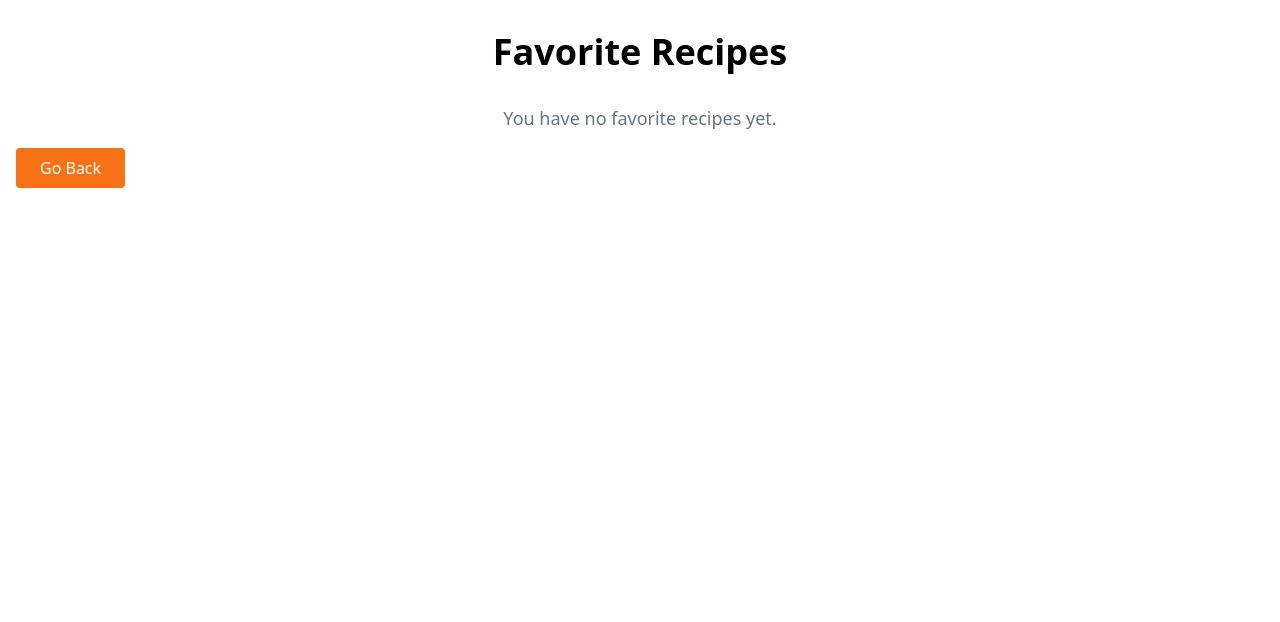
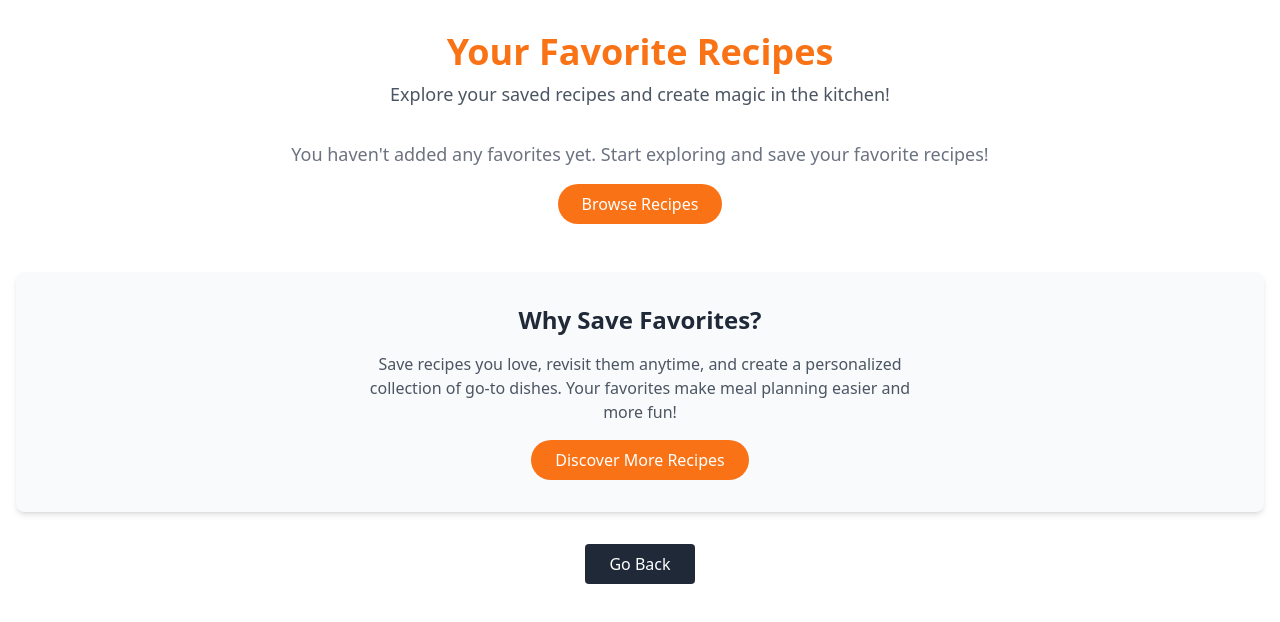
Before and after one commit to Dion464/recepie, a Next.js app: page /favorite in a window 1280 px wide. Shown: the top 622 px of the page. Built offline with nearby package versions, Linux system fonts and the light colour scheme.

Commit message:
improved featured recepie

```diff
--- a/src/app/components/featuredRecepies.js
+++ b/src/app/components/featuredRecepies.js
@@ -2,25 +2,42 @@ import Link from 'next/link';
 
 const FeaturedRecipe = ({ recipe }) => {
   return (
-    <section className="bg-gray-100 p-10 rounded-lg shadow-lg flex flex-col md:flex-row items-center justify-between">
+    <section className="bg-white p-8 md:p-16 rounded-lg shadow-xl flex flex-col md:flex-row items-center justify-between space-y-8 md:space-y-0">
       {/* Text Section (Left) */}
-      <div className="flex flex-col w-full md:w-1/2">
-        <h1 className="text-4xl md:text-5xl font-extrabold text-gray-900">{recipe.title}</h1>
-        <p className="text-lg text-gray-700 mt-4">{recipe.description}</p>
+      <div className="flex flex-col w-full md:w-1/2 space-y-6">
+        <h1 className="text-4xl md:text-5xl font-extrabold text-gray-900 leading-tight">
+          {recipe.title}
+        </h1>
+        <p className="text-lg text-gray-600">
+          Discover a delightful culinary experience with this recipe! {recipe.description}
+        </p>
+        <div className="text-gray-500 text-sm">
+          <p><strong>What you'll need:</strong></p>
+          <ul className="list-disc pl-6">
+            <li>Fresh ingredients</li>
+            <li>A pinch of creativity</li>
+            <li>Simple cooking tools</li>
+          </ul>
+        </div>
+
+        <p className="text-gray-700 mt-4">
+          This recipe is designed to be simple, flavorful, and enjoyable for both beginners and experienced cooks alike.
+        </p>
+
         <Link
-          href={`/recepie/${recipe.id}`}
-          className="mt-6 inline-block bg-orange-500 text-white py-2 px-4 rounded-lg text-lg font-semibold hover:bg-orange-600 transition max-w-max"
+      href={`/recepie/${recipe.id}`}
+          className="mblock mt-4 text-center bg-orange-500 text-white py-2 px-6 rounded-full hover:bg-orange-600 transition duration-200"
         >
-          View Details
+          View Recipe Details
         </Link>
       </div>
 
       {/* Image Section (Right) */}
-      <div className="w-full md:w-1/2 mt-6 md:mt-0 md:ml-6 rounded-lg overflow-hidden">
+      <div className="w-full md:w-1/2 mt-6 md:mt-0 md:ml-6 rounded-lg overflow-hidden shadow-md">
         <img
-          src={recipe.image}  // Assuming `recipe.image` contains the image URL
+          src={recipe.image} // Assuming `recipe.image` contains the image URL
           alt={recipe.title}
-          className="w-full h-full object-cover object-center rounded-lg"
+          className="w-full h-full object-cover object-center rounded-lg transition-transform duration-500 ease-in-out transform hover:scale-105"
         />
       </div>
     </section>
--- a/src/app/components/recepieCard.js
+++ b/src/app/components/recepieCard.js
@@ -4,7 +4,7 @@ import { useState, useEffect } from "react";
 import Link from "next/link";
 import Image from "next/image";
 
-// Utility to save favorites in localStorage
+
 const saveFavorite = (recipe) => {
   const favorites = JSON.parse(localStorage.getItem("favorites")) || [];
   if (!favorites.some((item) => item.id === recipe.id)) {
@@ -22,7 +22,7 @@ const removeFavorite = (recipeId) => {
 export default function RecipeCard({ recipe }) {
   const [isFavorite, setIsFavorite] = useState(false);
 
-  // Check localStorage for favorite status
+
   useEffect(() => {
     const favorites = JSON.parse(localStorage.getItem("favorites")) || [];
     setIsFavorite(favorites.some((item) => item.id === recipe.id));
@@ -39,7 +39,7 @@ export default function RecipeCard({ recipe }) {
 
   return (
     <div className="relative bg-white rounded-lg overflow-hidden shadow-lg w-full sm:w-72 mx-auto hover:scale-105 transition duration-300 ease-in-out">
-      {/* Image */}
+
       <img
         src={recipe.image}
         alt={recipe.title}
@@ -51,18 +51,17 @@ export default function RecipeCard({ recipe }) {
         onClick={toggleFavorite}
         className="absolute top-4 right-4 p-2 bg-white rounded-full shadow-md hover:scale-110 transition duration-300"
       >
-
         {isFavorite ? (
           <Image
             src="/favorite.png"
-            alt="Save"
+            alt="Unfavorite"
             width={24}
             height={24}
           />
         ) : (
           <Image
             src="/favorite (1).png"
-            alt="Saved"
+            alt="Favorite"
             width={24}
             height={24}
           />
@@ -72,13 +71,25 @@ export default function RecipeCard({ recipe }) {
       <div className="p-4">
 
         <h3 className="text-lg font-medium text-gray-800 mb-2">{recipe.title}</h3>
-        <div className="flex items-center text-sm text-gray-500">
-          <span className="text-yellow-500 mr-1">★</span>
-          <span>{recipe.readyInMinutes} min</span>
+
+        <div className="flex justify-between items-center text-sm text-gray-500 mb-4">
+          <div>
+            <span className="text-yellow-500 mr-1">★</span>
+            <span>{recipe.readyInMinutes} min</span>
+          </div>
+          <div className="text-gray-600 italic">Servings: {recipe.servings}</div>
         </div>
 
+
+        <p className="text-gray-600 text-sm mb-4">
+          {recipe.summary
+            ? `${recipe.summary.substring(0, 60)}...`
+            : "No description available."}
+        </p>
+
+
         <Link
-          href={`/recepie/${recipe.id}`} // Ensure this matches your routing
+          href={`/recepie/${recipe.id}`}
           className="block mt-4 text-center bg-orange-500 text-white py-2 px-6 rounded-full hover:bg-orange-600 transition duration-200"
         >
           View Details
--- a/src/app/components/recepieList.js
+++ b/src/app/components/recepieList.js
@@ -2,10 +2,46 @@ import RecipeCard from './recepieCard';
 
 const RecipeList = ({ recipes }) => {
   return (
-    <div className="grid grid-cols-1 sm:grid-cols-2 lg:grid-cols-3 gap-6 mt-8">
-      {recipes.map((recipe) => (
-        <RecipeCard key={recipe.id} recipe={recipe} />
-      ))}
+    <div className="container mx-auto px-4">
+      {/* About Recipes Section */}
+      <div className="bg-gray-100 rounded-lg p-8 shadow-md mb-8">
+        <h2 className="text-3xl font-bold text-center text-gray-800 mb-6">
+          Why You'll Love Our Recipes
+        </h2>
+        <div className="grid grid-cols-1 md:grid-cols-3 gap-8">
+          <div className="flex flex-col items-center">
+            <span className="text-4xl text-orange-500 mb-4">🍴</span>
+            <h4 className="text-xl font-semibold text-gray-700 mb-2">Easy to Follow</h4>
+            <p className="text-gray-600 text-center">
+              Our recipes are simple and easy to follow, making cooking accessible
+              for everyone, no matter your skill level.
+            </p>
+          </div>
+          <div className="flex flex-col items-center">
+            <span className="text-4xl text-orange-500 mb-4">💡</span>
+            <h4 className="text-xl font-semibold text-gray-700 mb-2">Creative Recipes</h4>
+            <p className="text-gray-600 text-center">
+              We offer a wide range of creative recipes, from classic comfort food
+              to innovative dishes, to keep your meals exciting.
+            </p>
+          </div>
+          <div className="flex flex-col items-center">
+            <span className="text-4xl text-orange-500 mb-4">🌱</span>
+            <h4 className="text-xl font-semibold text-gray-700 mb-2">Healthy Choices</h4>
+            <p className="text-gray-600 text-center">
+              Whether you're looking for low-calorie, vegetarian, or gluten-free options,
+              FoodApp has something to fit your dietary preferences.
+            </p>
+          </div>
+        </div>
+      </div>
+
+
+      <div className="grid grid-cols-1 sm:grid-cols-2 lg:grid-cols-3 gap-6">
+        {recipes.map((recipe) => (
+          <RecipeCard key={recipe.id} recipe={recipe} />
+        ))}
+      </div>
     </div>
   );
 };
--- a/src/app/favorite/page.js
+++ b/src/app/favorite/page.js
@@ -13,7 +13,11 @@ const FavoritesPage = () => {
 
   return (
     <div className="container mx-auto px-4 py-8">
-      <h1 className="text-4xl font-bold text-center text-black-500 mb-8">Favorite Recipes</h1>
+      {/* Header Section */}
+      <header className="text-center mb-8">
+        <h1 className="text-4xl font-bold text-orange-500 mb-2">Your Favorite Recipes</h1>
+        <p className="text-lg text-gray-600">Explore your saved recipes and create magic in the kitchen!</p>
+      </header>
 
       {/* Grid Layout */}
       <div className="grid grid-cols-1 sm:grid-cols-2 lg:grid-cols-3 gap-8">
@@ -30,7 +34,7 @@ const FavoritesPage = () => {
               />
               <div className="p-6">
                 <h3 className="text-xl font-semibold text-gray-800 mb-2">{recipe.title}</h3>
-                <p className="text-gray-500 mb-4">{recipe.readyInMinutes} min</p>
+                <p className="text-gray-500 mb-4">Ready in {recipe.readyInMinutes} min</p>
                 <Link
                   href={`/recepie/${recipe.id}`}
                   className="inline-block bg-orange-500 text-white text-center py-2 px-6 rounded-full hover:bg-orange-600 transition duration-200"
@@ -38,19 +42,45 @@ const FavoritesPage = () => {
                   View Recipe
                 </Link>
               </div>
-
             </div>
           ))
         ) : (
-          <p className="text-center text-lg text-gray-500 col-span-full">You have no favorite recipes yet.</p>
+          <div className="col-span-full text-center">
+            <p className="text-lg text-gray-500 mb-4">
+              You haven't added any favorites yet. Start exploring and save your favorite recipes!
+            </p>
+            <Link
+              href="/recipes"
+              className="inline-block bg-orange-500 text-white py-2 px-6 rounded-full hover:bg-orange-600 transition"
+            >
+              Browse Recipes
+            </Link>
+          </div>
         )}
       </div>
+
+      {/* Additional Section */}
+      <section className="mt-12 text-center bg-gray-50 py-8 rounded-lg shadow-md">
+        <h2 className="text-2xl font-semibold text-gray-800 mb-4">Why Save Favorites?</h2>
+        <p className="text-gray-600 max-w-xl mx-auto">
+          Save recipes you love, revisit them anytime, and create a personalized collection of go-to dishes.
+          Your favorites make meal planning easier and more fun!
+        </p>
+        <Link
+          href="/"
+          className="mt-4 inline-block bg-orange-500 text-white py-2 px-6 rounded-full hover:bg-orange-600 transition"
+        >
+          Discover More Recipes
+        </Link>
+      </section>
+
+      {/* Back Button */}
       <button
-          onClick={() => window.history.back()}
-          className="block mt-4 text-center bg-orange-500 text-white py-2 px-6 rounded hover:bg-orange-600 transition"
-        >
-          Go Back
-        </button>
+        onClick={() => window.history.back()}
+        className="block mx-auto mt-8 bg-gray-800 text-white py-2 px-6 rounded hover:bg-gray-900 transition"
+      >
+        Go Back
+      </button>
     </div>
   );
 };
```
Also changed, not shown: 1 other file (tests, documents, lock files or other folders).
